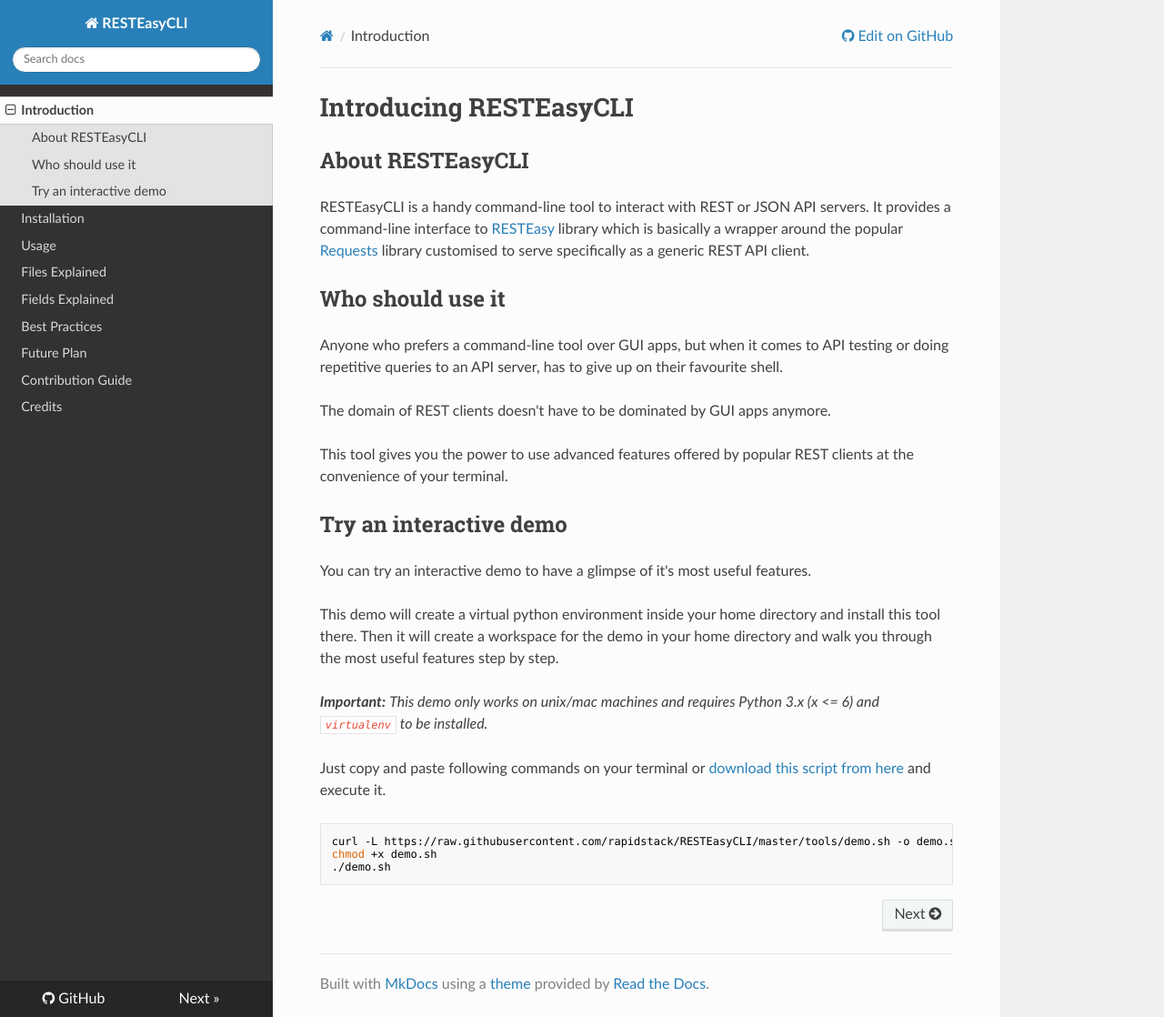
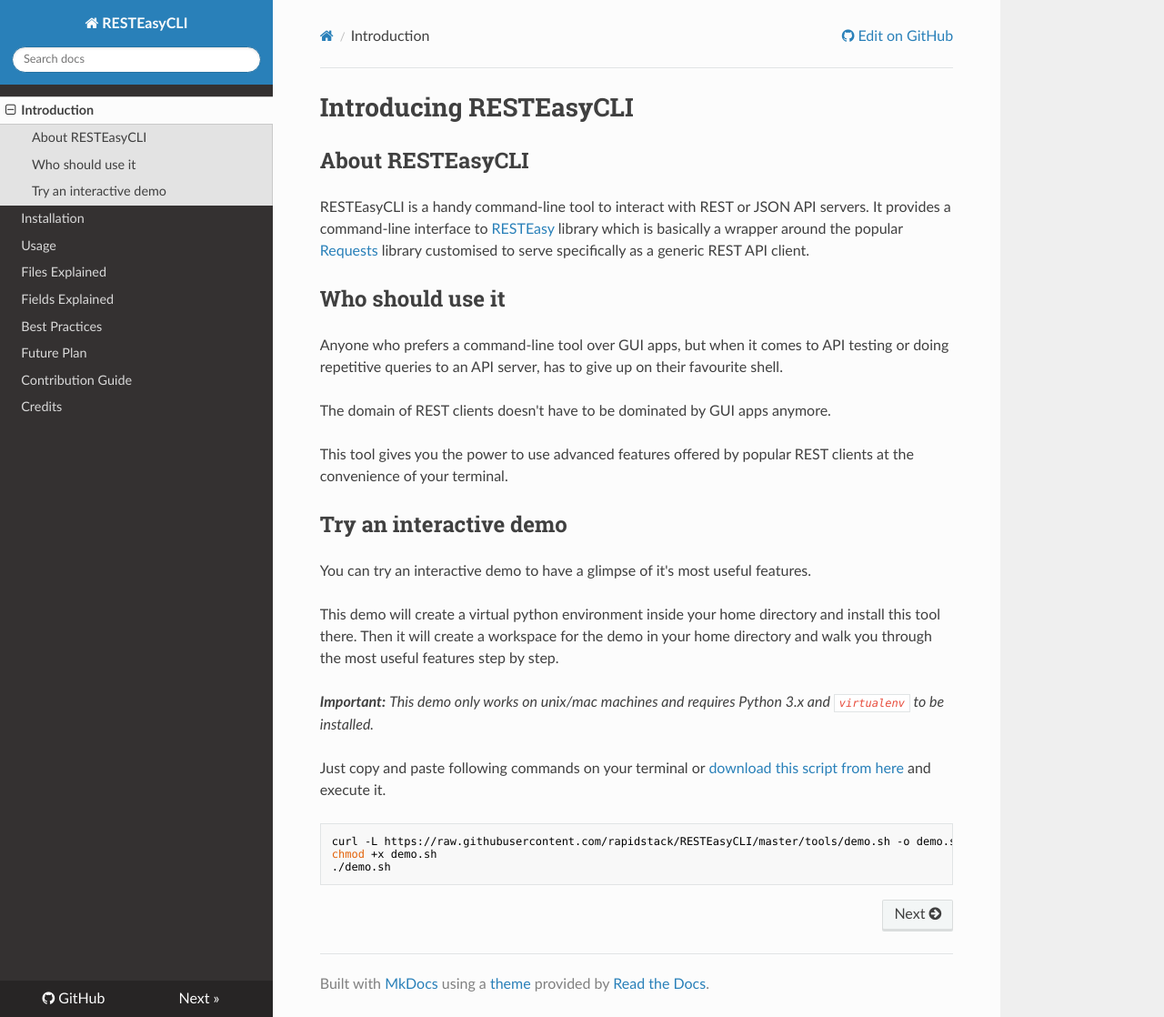
Before and after one commit to sayanarijit/RESTEasyCLI, an MkDocs documentation site: the page built from docs/index.md, in a window 1280 px wide and 1118 px high. Shown: the whole window at 91% size. Built offline with MkDocs 1.6.1, drawn with Linux system fonts in a browser that asks for light colours; nearby versions of some CDN libraries.

Commit message:
Support for 3.7 added to resolve #51

```diff
--- a/docs/index.md
+++ b/docs/index.md
@@ -19,7 +19,7 @@ You can try an interactive demo to have a glimpse of it's most useful features.
 
 This demo will create a virtual python environment inside your home directory and install this tool there. Then it will create a workspace for the demo in your home directory and walk you through the most useful features step by step.
 
-***Important:*** *This demo only works on unix/mac machines and requires Python 3.x (x <= 6) and `virtualenv` to be installed.*
+***Important:*** *This demo only works on unix/mac machines and requires Python 3.x and `virtualenv` to be installed.*
 
 Just copy and paste following commands on your terminal or [download this script from here](https://raw.githubusercontent.com/rapidstack/RESTEasyCLI/master/tools/demo.sh) and execute it.
 
```
Also changed, not shown: .travis.yml (+14 -12 lines), docs/installation.md (+1 -1 lines).
